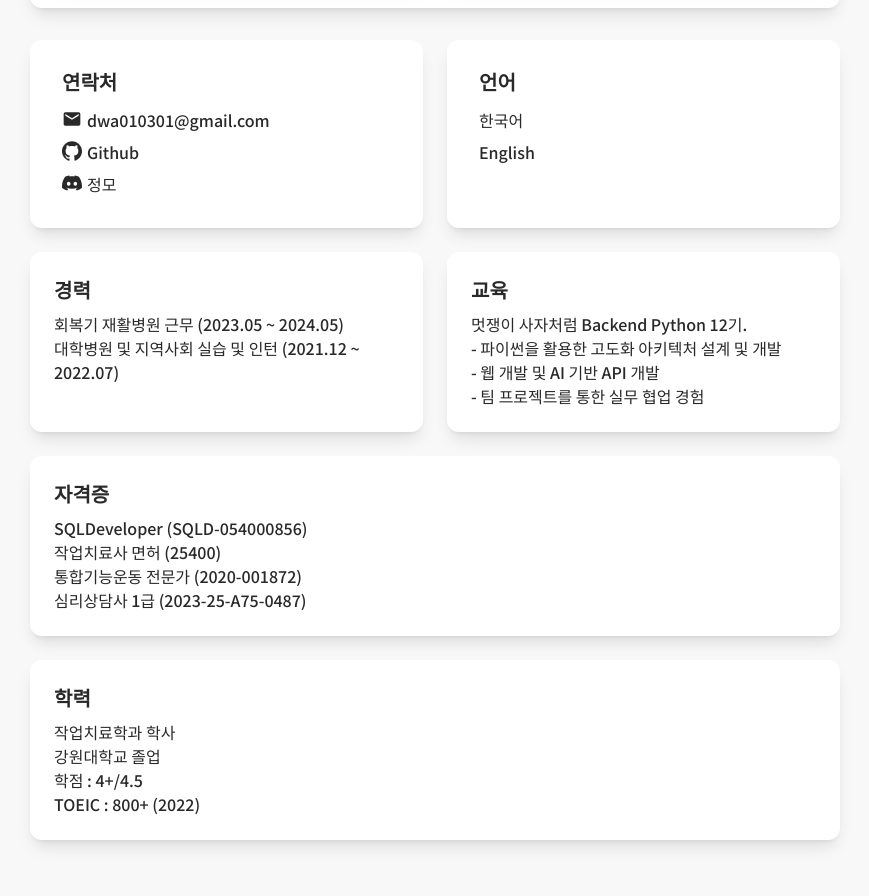
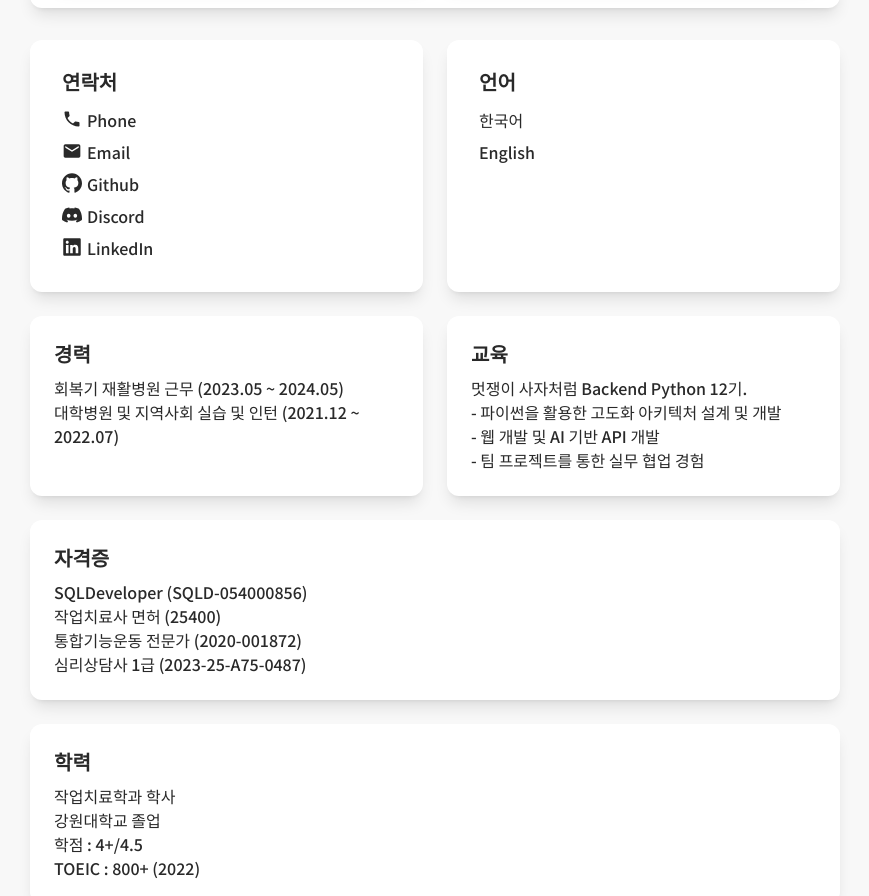
Before and after one commit to 2zm00/portfolio, a Next.js app: page / in a window 1280 px wide. Shown: the part 1899-2795 px from the top of the page, without its empty margins (385-1254 px from the left). Built offline with nearby package versions, Linux system fonts and the light colour scheme.

Commit message:
feat: LinkedIn 버튼 추가

```diff
--- a/app/contact/page.tsx
+++ b/app/contact/page.tsx
@@ -1,18 +1,23 @@
 "use client";
 
 import Card from "../components/common/Cards";
-import { MdEmail } from "react-icons/md";
+import { MdEmail, MdPhone } from "react-icons/md";
 import { SiGithub } from "react-icons/si";
 import { SiDiscord } from "react-icons/si";
+import { FaLinkedin } from "react-icons/fa";
 
 
 export default function ContactSection() {
 	return (
 		<>
 			<Card title="연락처" delay={400} className="align-center rounded-xl dark:bg-lightgray my-auto px-2 py-1 pr-2 transition-transform transform hover:scale-105 flex flex-col gap-4" >
+				<button onClick={() => window.open("tel:+821043422399", "_blank")} className="flex items-center py-1">
+					<MdPhone size={20} title="Phone" style={{display: "inline-block", marginBottom: "3px", marginRight: "5px"}} />
+					Phone
+				</button>
 				<button onClick={() => window.open("mailto:dwa010301@gmail.com", "_blank")} className="flex items-center py-1">
 					<MdEmail size={20} title="Email" style={{display: "inline-block", marginBottom: "3px", marginRight: "5px"}} />
-					dwa010301@gmail.com
+					Email
 				</button>
 				<button onClick={() => window.open("https://github.com/2zm00", "_blank")} className="flex items-center py-1">
 					<SiGithub size={20} title="Github" style={{display: "inline-block", marginBottom: "3px", marginRight: "5px"}} />
@@ -20,8 +25,13 @@ export default function ContactSection() {
 				</button>
 				<button onClick={() => window.open("https://discordapp.com/users/397246059228823572", "_blank")} className="flex items-center py-1">
 					<SiDiscord size={20} title="Discord" style={{display: "inline-block", marginBottom: "3px", marginRight: "5px"}} />
-					정모
+					Discord
 				</button>
+				<button onClick={() => window.open("https://www.linkedin.com/in/leejeongmo/", "_blank")} className="flex items-center py-1">
+					<FaLinkedin size={20} title="Discord" style={{display: "inline-block", marginBottom: "3px", marginRight: "5px"}} />
+					LinkedIn
+				</button>
+
 			</Card>
 		</>
 	)
```
